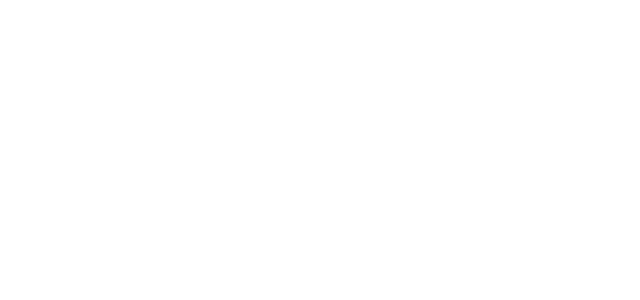
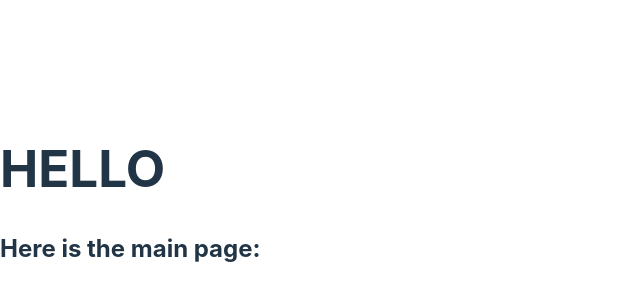
Before and after one commit to georgetsai2028/Budgeting-App, a React (Vite) app: page /user-dashboard in a window 1280 px wide. Before the commit this address had no page. Shown: the part 204-504 px from the top of the page, without its empty margins (0-640 px from the left). Built offline with nearby package versions, Linux system fonts and the light colour scheme.

Commit message:
got router button to work

```diff
--- a/src/SignUpButton.jsx
+++ b/src/SignUpButton.jsx
@@ -1,9 +1,9 @@
-import { useNavigate } from "react-router-dom"
+import { useNavigate } from "react-router-dom";
 
 export function SignUpButton() {
     const navigate = useNavigate();
     const handleButtonClick = () => {
-        navigate("./pages/UserDashboard")
+        navigate("/user-dashboard")
 
 
     }
--- a/src/main.jsx
+++ b/src/main.jsx
@@ -10,7 +10,7 @@ export default function App() {
     <BrowserRouter>
     <Routes>
       <Route index element={<Calculator/>}/>
-      <Route path="./pages/UserDashoard" element={<UserDashboard/>} />
+      <Route path="/user-dashboard" element={<UserDashboard/>} />
     </Routes>
     </BrowserRouter>
   );
--- a/src/pages/UserDashboard.jsx
+++ b/src/pages/UserDashboard.jsx
@@ -1,8 +1,6 @@
-import { Link } from 'react-router-dom';
-//import { Outlet } from "react-router-dom";
 
-export const UserDashboard = () => {
 
+export function UserDashboard() {
 
     return (
 
```
